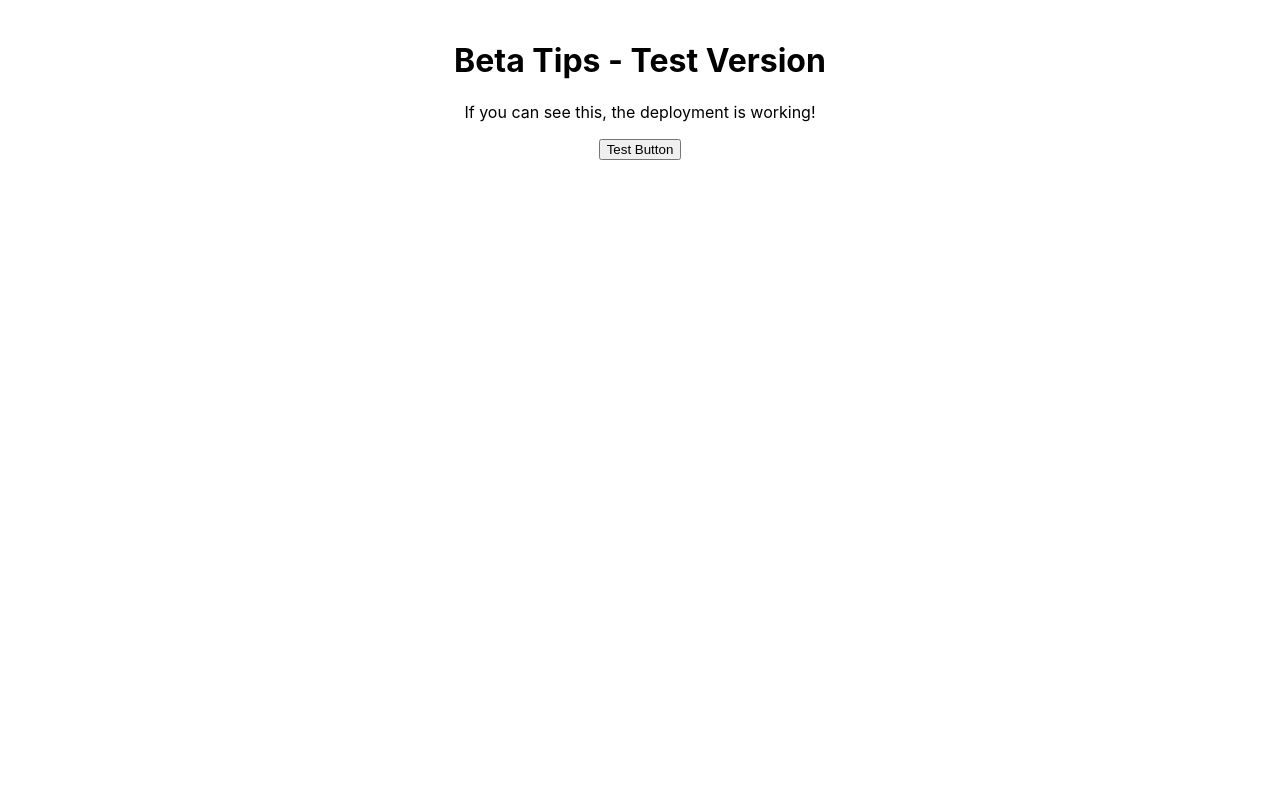
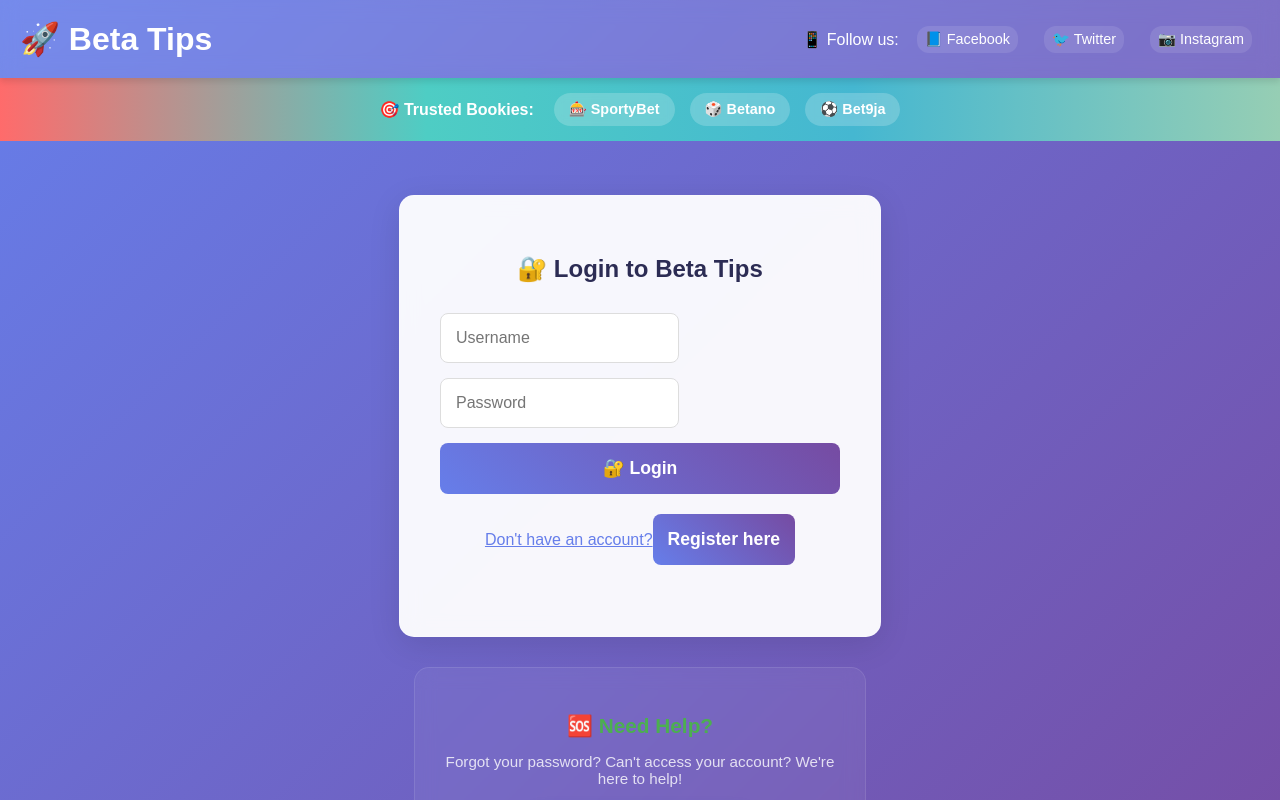
Before and after one commit to blessedlybless/betatips-frontend, a React (Create React App) app: page /login in a window 1280 px wide. Shown: the top 800 px of the page. Built offline with nearby package versions, Linux system fonts and the light colour scheme.

Commit message:
Remove fetchUser from useEffect dependencies

```diff
--- a/src/App.js
+++ b/src/App.js
@@ -1,14 +1,228 @@
-import React from 'react';
+import React, { useState, useEffect } from 'react';
+import { BrowserRouter as Router, Routes, Route, Navigate } from 'react-router-dom';
+import { HelmetProvider, Helmet } from 'react-helmet-async';
+import { Toaster } from 'react-hot-toast';
+import './App.css';
+import TipsCards from './components/TipsCards';
+import AdminPanel from './components/AdminPanel';
+import Login from './components/Login';
+import Community from './components/Community';
+import ChangePasswordModal from './components/ChangePasswordModal';
+import axios from 'axios';
+
+const API_URL = "https://betatips-backend.onrender.com/api";
+
 
 function App() {
+  const [user, setUser] = useState(null);
+  const [loading, setLoading] = useState(true);
+  const [refreshTrigger, setRefreshTrigger] = useState(0);
+  const [showChangePassword, setShowChangePassword] = useState(false);
+
+  useEffect(() => {
+    const token = localStorage.getItem('token');
+
+    if (token) {
+      axios.defaults.headers.common['Authorization'] = `Bearer ${token}`;
+      fetchUser();
+    } else {
+      setLoading(false);
+    }
+  }, []);
+
+  const fetchUser = async () => {
+    try {
+      const response = await axios.get(`${API_URL}/auth/me`);
+      setUser(response.data);
+    } catch (error) {
+      console.error('Error fetching user:', error);
+
+      // ONLY logout if there's a valid token but it's invalid
+      // Don't logout on login form errors
+      const token = localStorage.getItem('token');
+      if (token && (error.response?.status === 401 || error.response?.status === 403)) {
+        console.log('Token expired or invalid, logging out...');
+        logout();
+      }
+      // If no token, just set loading to false - user will see login page
+    }
+    setLoading(false);
+  };
+
+  const logout = () => {
+    console.log('🔐 Logging out user...');
+    localStorage.removeItem('token');
+    delete axios.defaults.headers.common['Authorization'];
+    setUser(null);
+    setRefreshTrigger(0);
+    console.log('✅ Logout complete');
+  };
+
+  const triggerRefresh = () => {
+    setRefreshTrigger(prev => prev + 1);
+  };
+
+  if (loading) {
+    return (
+      <div className="loading">
+        <div className="loading-spinner">🔄</div>
+        <p>Loading Beta Tips...</p>
+      </div>
+    );
+  }
+
   return (
-    <div style={{ padding: '20px', textAlign: 'center' }}>
-      <h1>Beta Tips - Test Version</h1>
-      <p>If you can see this, the deployment is working!</p>
-      <button onClick={() => alert('Button works!')}>
-        Test Button
-      </button>
-    </div>
+    <HelmetProvider>
+      <Router>
+        <div className="App">
+          <Helmet>
+            <title>Beta Tips - Professional Football Predictions Nigeria | Daily Betting Tips</title>
+            <meta name="description" content="Get daily winning football predictions from professional tipsters in Nigeria. Join 1000+ winners with our VIP tips, over/under predictions, and expert analysis. Start winning today!" />
+            <meta name="keywords" content="football predictions Nigeria, betting tips, sports betting, football tips Lagos, over under tips, VIP predictions, sure tips, bet9ja tips, sportybet tips" />
+
+            <meta property="og:title" content="Beta Tips - Professional Football Predictions Nigeria" />
+            <meta property="og:description" content="Get daily winning football predictions from professional tipsters. Join 1000+ winners betting smart in Nigeria!" />
+            <meta property="og:type" content="website" />
+            <meta property="og:url" content="https://betatips.com.ng" />
+            <meta property="og:image" content="https://betatips.com.ng/logo-social.png" />
+            <meta property="og:site_name" content="Beta Tips" />
+
+            <meta name="twitter:card" content="summary_large_image" />
+            <meta name="twitter:title" content="Beta Tips - Professional Football Predictions Nigeria" />
+            <meta name="twitter:description" content="Daily winning football predictions. Join 1000+ winners betting smart!" />
+            <meta name="twitter:image" content="https://betatips.com.ng/logo-twitter.png" />
+
+            <meta name="author" content="Beta Tips Nigeria" />
+            <meta name="robots" content="index, follow" />
+            <meta name="viewport" content="width=device-width, initial-scale=1.0" />
+            <link rel="canonical" href="https://betatips.com.ng" />
+
+            <meta name="geo.region" content="NG" />
+            <meta name="geo.country" content="Nigeria" />
+            <meta name="geo.placename" content="Nigeria" />
+
+            <script type="application/ld+json">
+              {JSON.stringify({
+                "@context": "https://schema.org",
+                "@type": "Organization",
+                "name": "Beta Tips",
+                "description": "Professional Sports Predictions Platform Nigeria",
+                "url": "https://betatips.com.ng",
+                "logo": "https://betatips.com.ng/logo.png",
+                "contactPoint": {
+                  "@type": "ContactPoint",
+                  "telephone": "+234-XXX-XXX-XXXX",
+                  "contactType": "customer service"
+                },
+                "address": {
+                  "@type": "PostalAddress",
+                  "addressCountry": "Nigeria"
+                },
+                "sameAs": [
+                  "https://facebook.com/betatipsng",
+                  "https://twitter.com/betatipsng",
+                  "https://instagram.com/betatipsng"
+                ]
+              })}
+            </script>
+          </Helmet>
+
+          <header className="app-header">
+            <h1>🚀 Beta Tips</h1>
+            <div className="social-icons">
+              <span>📱 Follow us: </span>
+              <a href="https://facebook.com" target="_blank" rel="noopener noreferrer" className="social-link">
+                📘 Facebook
+              </a>
+              <a href="https://twitter.com" target="_blank" rel="noopener noreferrer" className="social-link">
+                🐦 Twitter
+              </a>
+              <a href="https://instagram.com" target="_blank" rel="noopener noreferrer" className="social-link">
+                📷 Instagram
+              </a>
+            </div>
+
+            {user && (
+              <div className="user-info">
+                <span>Welcome, {user?.username}</span>
+                {user?.hasPaid && <span className="vip-badge">👑 VIP</span>}
+                {user?.isAdmin && <span className="admin-badge">🔧 ADMIN</span>}
+
+                <button
+                  onClick={() => setShowChangePassword(true)}
+                  className="change-pass-btn"
+                  title="Change Password"
+                >
+                  🔑 Change Password
+                </button>
+
+                <button onClick={logout} className="logout-btn">
+                  🔓 Logout
+                </button>
+              </div>
+            )}
+          </header>
+
+          <div className="banner">
+            <div className="bookies-banner">
+              <span>🎯 Trusted Bookies:</span>
+              <div className="bookie-icons">
+                <a href="https://sportybet.com" target="_blank" rel="noopener noreferrer" className="bookie-item">
+                  🎰 SportyBet
+                </a>
+                <a href="https://betano.com" target="_blank" rel="noopener noreferrer" className="bookie-item">
+                  🎲 Betano
+                </a>
+                <a href="https://bet9ja.com" target="_blank" rel="noopener noreferrer" className="bookie-item">
+                  ⚽ Bet9ja
+                </a>
+              </div>
+            </div>
+          </div>
+
+          <Routes>
+            <Route path="/login" element={
+              user ? <Navigate to="/" replace /> : <Login setUser={setUser} />
+            } />
+            <Route path="/admin" element={
+              user?.isAdmin ?
+              <AdminPanel onGameAdded={triggerRefresh} /> :
+              <Navigate to="/" replace />
+            } />
+            <Route path="/community" element={
+              user ? <Community user={user} /> : <Navigate to="/login" replace />
+            } />
+            <Route path="/" element={
+              user ?
+              <TipsCards
+                user={user}
+                refreshTrigger={refreshTrigger}
+                setUser={setUser}
+              /> :
+              <Navigate to="/login" replace />
+            } />
+            <Route path="*" element={<Navigate to="/login" replace />} />
+          </Routes>
+
+          {/* TOAST CONTAINER - ALWAYS ON TOP */}
+          <Toaster
+            position="top-center"
+            toastOptions={{
+              duration: 5000,
+              style: {
+                zIndex: 99999,
+              },
+            }}
+          />
+
+          {/* CHANGE PASSWORD MODAL */}
+          <ChangePasswordModal
+            isOpen={showChangePassword}
+            onClose={() => setShowChangePassword(false)}
+          />
+        </div>
+      </Router>
+    </HelmetProvider>
   );
 }
 
```
